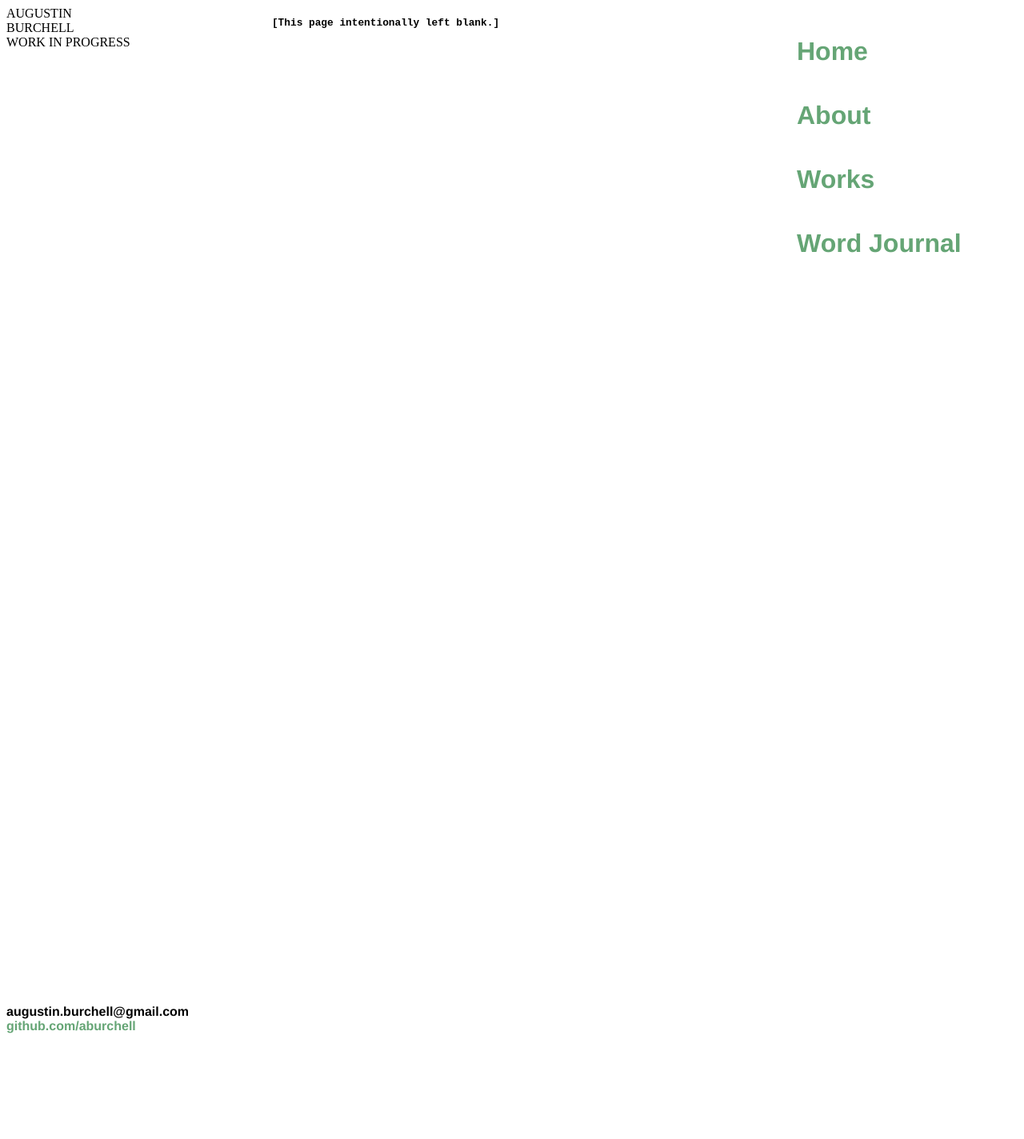
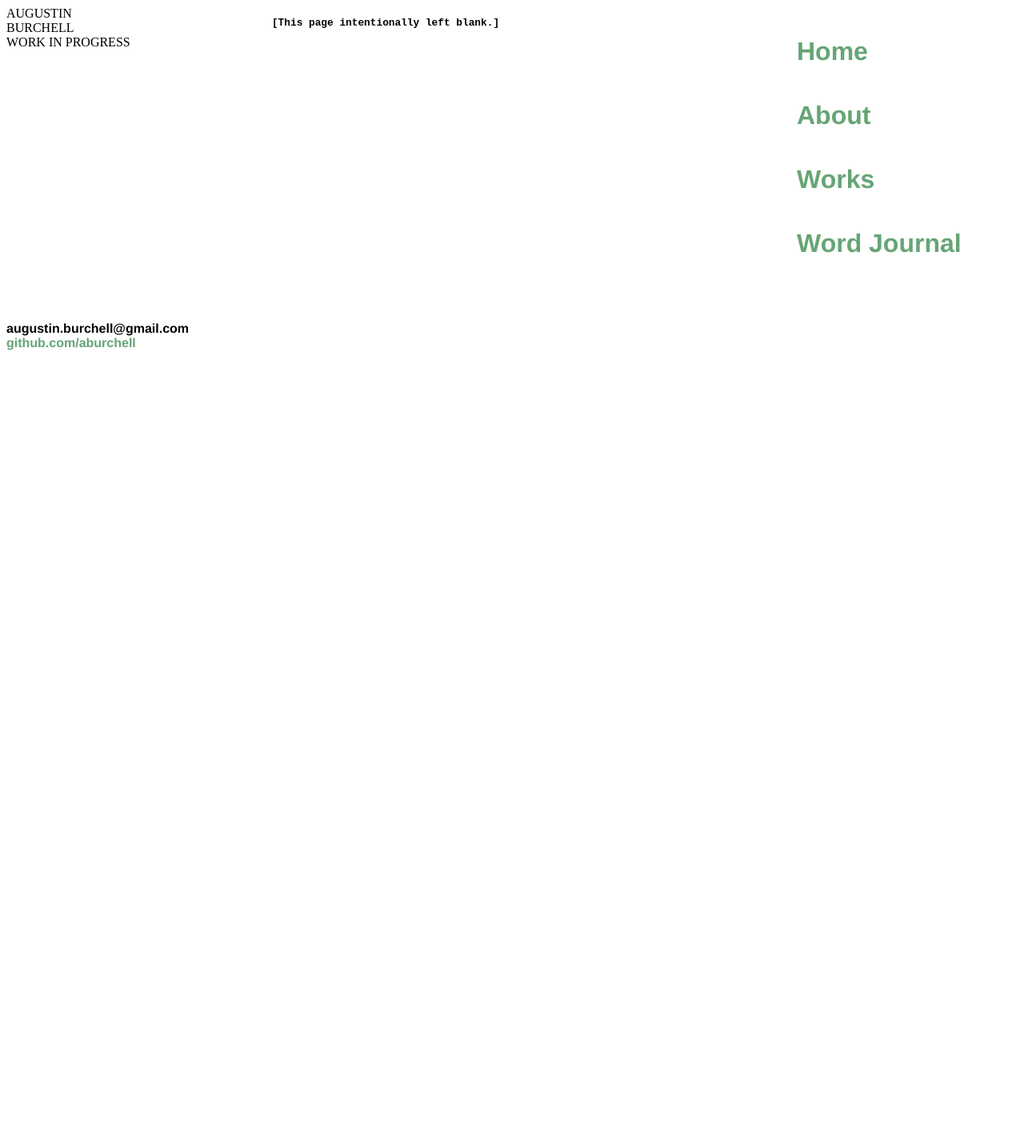
Before and after one commit to aburchell/aburchell.github.io, a Jekyll site: the page built from index.html, in a window 1280 px wide. Shown: the whole page at 80% size. Built offline with Jekyll 4.4.1, drawn with Linux system fonts in a browser that asks for light colours; after the commit the page ends 900 px from its top, so only the background shows below that.

Commit message:
Changed the grid row track list again to percent

```diff
--- a/css/main.css
+++ b/css/main.css
@@ -64,7 +64,7 @@
         display: grid;
         grid-template-columns: 1fr 1fr 1fr 1fr;
         /*grid-template-rows: 1fr 0.5fr 3.5fr 1fr;*/
-        grid-template-rows: 1fr 1fr 1.5fr 0.5fr;
+        grid-template-rows: 20% 10% auto 10%;
         grid-template-areas: "header . . nav" ". pageHead . ." ". content content ." "footer footer footer footer";
         /*overflow: hidden;*/
     }
```
